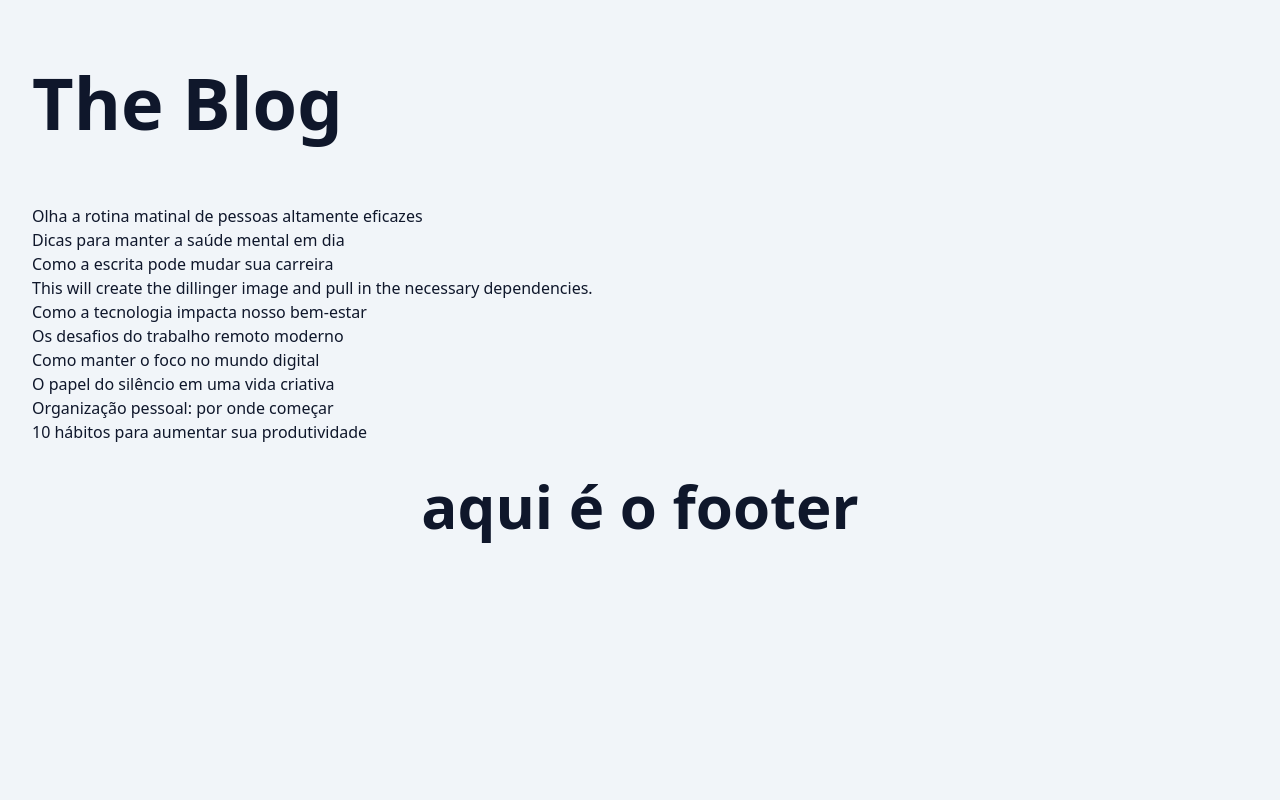
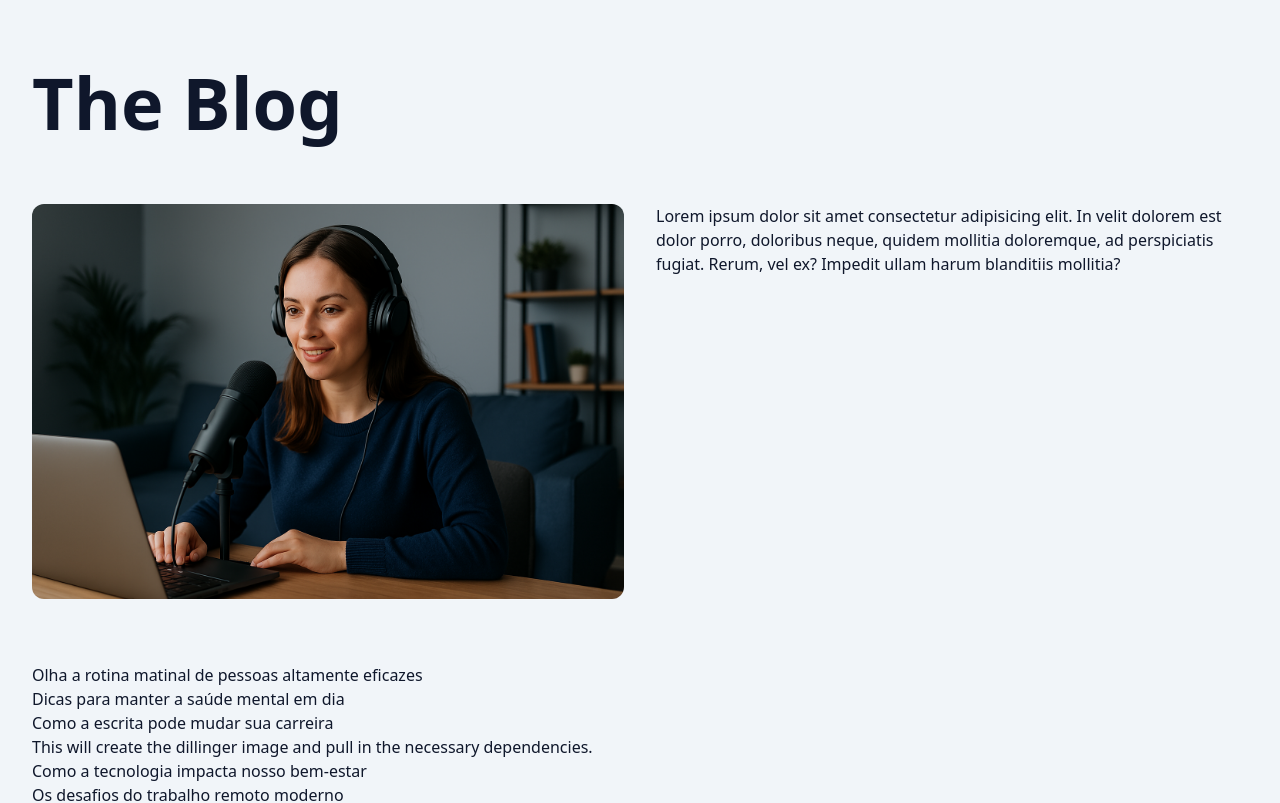
Before and after one commit to HamzeJihad/Blog-NextJs, a Next.js app: page / in a window 1280 px wide. Shown: the top 803 px of the page. Built offline with nearby package versions, Linux system fonts and the light colour scheme.

Commit message:
estrutura inicial do blog

```diff
--- a/src/app/page.tsx
+++ b/src/app/page.tsx
@@ -4,12 +4,33 @@ import { PostsList } from "@/components/PostsList";
 import { SpinLoader } from "@/components/SpinLoader";
 import { postRepository } from "@/repositories/post";
 import clsx from "clsx";
+import Link from "next/link";
 import { Suspense } from "react";
+import Image from "next/image";
+
 
 export default async function HomePage() {
   return (
     <Container>
       <Header></Header>
+
+      <section className="grid grid-cols-1 gap-8 mb-16 sm:grid-cols-2 group">
+        <Link className="w-full h-full overflow-hidden rounded-xl" href="#">
+        <Image
+            className="group-hover:scale-105 transition"
+            src="/images/bryen_0.png"
+            width={1200}
+            height={720}
+            alt="Título do post"
+          />
+        </Link>
+        <div>
+          Lorem ipsum dolor sit amet consectetur adipisicing elit. In velit
+          dolorem est dolor porro, doloribus neque, quidem mollitia doloremque,
+          ad perspiciatis fugiat. Rerum, vel ex? Impedit ullam harum blanditiis
+          mollitia?
+        </div>
+      </section>
       <Suspense fallback={<SpinLoader />}>
         <PostsList />
       </Suspense>
--- a/src/components/Header/index.tsx
+++ b/src/components/Header/index.tsx
@@ -1,4 +1,5 @@
 import clsx from "clsx";
+import Link from "next/link";
 
 export function Header() {
   return (
@@ -14,7 +15,7 @@ export function Header() {
           "lg:py-12"
         )}
       >
-        <a href="#">The Blog </a>
+        <Link href="#">The Blog</Link>
       </h1>
     </header>
   );
```
